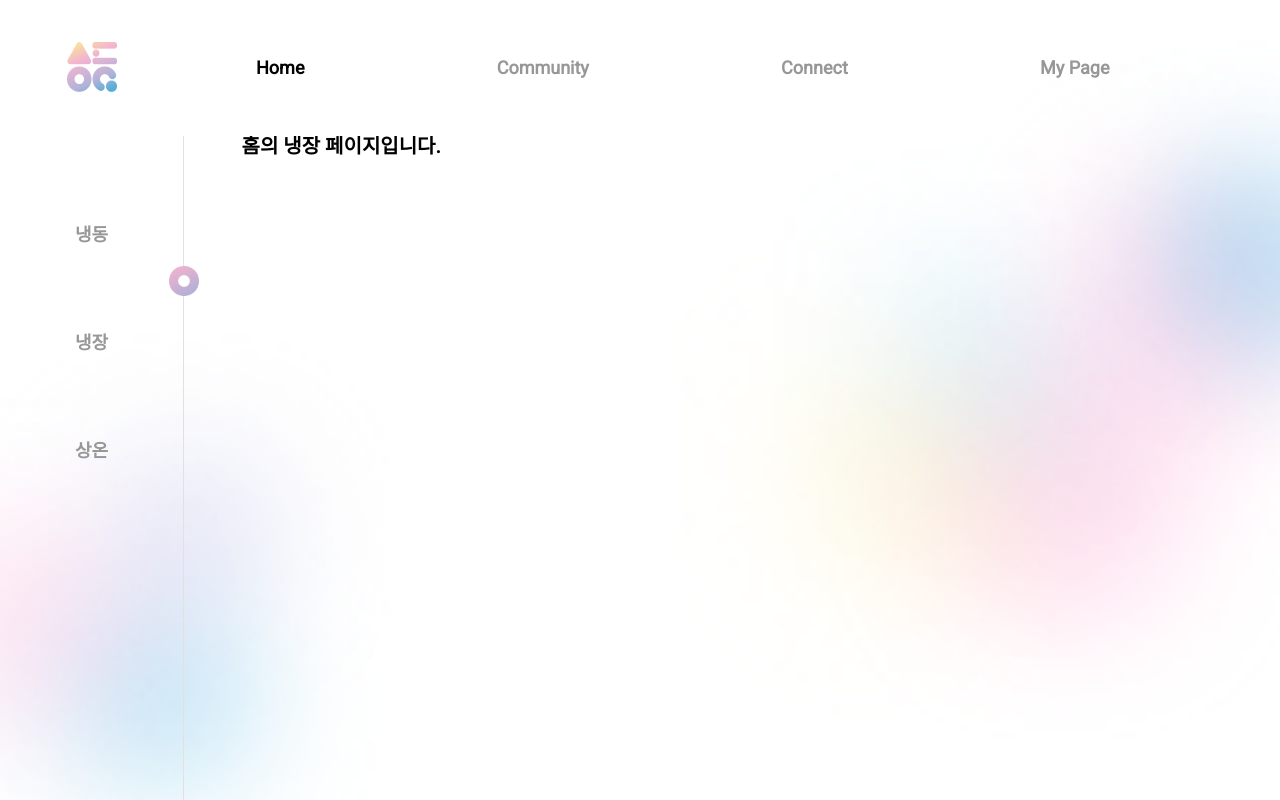
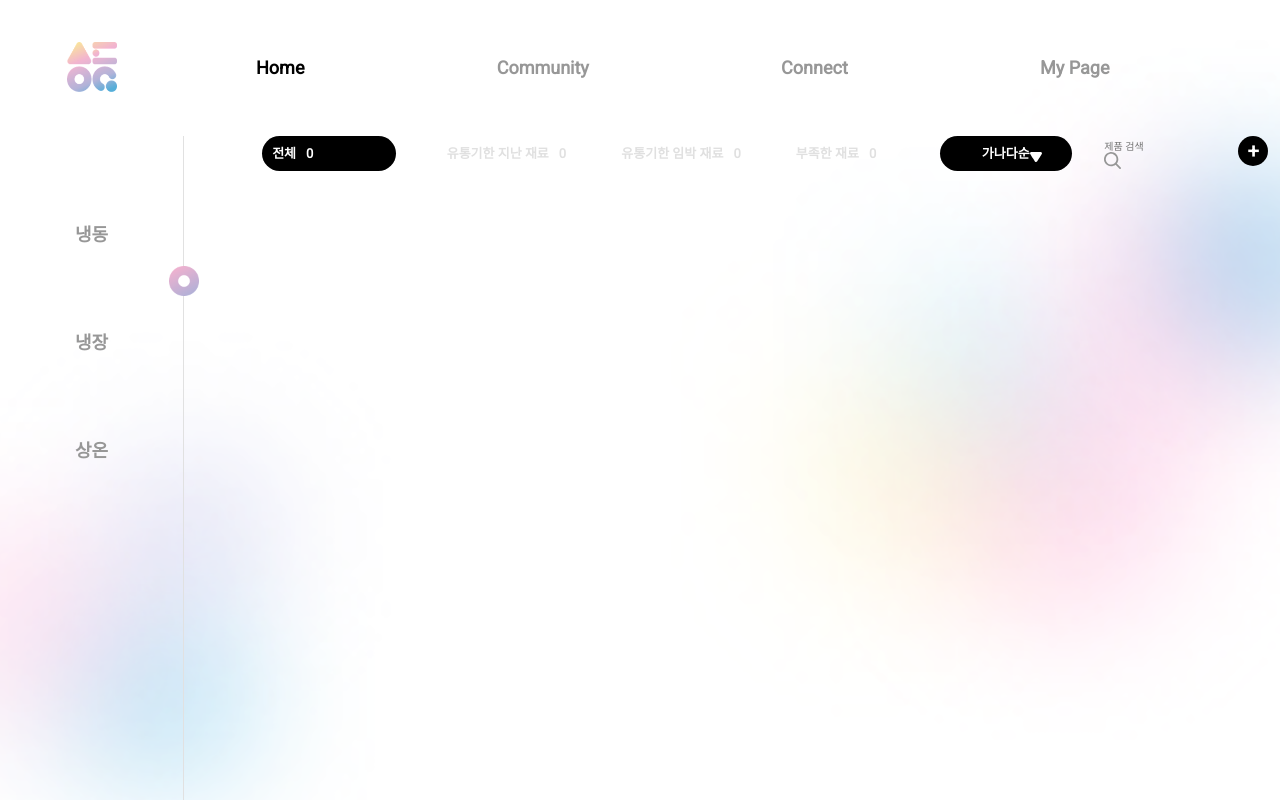
Before and after one commit to stockOneQ/front, a Next.js app: page /coldStorage in a window 1280 px wide. Shown: the top 800 px of the page. Built offline with nearby package versions, Linux system fonts and the light colour scheme.

Commit message:
feat(main) : 냉동 상온 냉장 카테고리 구별하기 & 정렬

```diff
--- /dev/null
+++ b/components/main/Cold/index.tsx
@@ -0,0 +1,25 @@
+import styled from 'styled-components';
+import Ingredients from '../Ingredients/index';
+import { useRecoilValue } from 'recoil';
+import { mainPostListState } from '../../../recoil/states';
+
+const MainSection = styled.section`
+  gap: 7.1rem;
+`
+
+/** 냉장 홈 화면 **/
+const ColdPage = () => {
+    const categoryFilter = '냉장';
+    const postList = useRecoilValue(mainPostListState);
+
+    const productsToShow = postList.filter((product) => product.storageMethod === "냉장");
+
+
+    return (
+        <MainSection>
+            <Ingredients productsToShow={productsToShow} storageMethodFilter="냉장" />
+        </MainSection>
+    );
+};
+
+export default ColdPage;
--- a/components/main/Ingredients/index.tsx
+++ b/components/main/Ingredients/index.tsx
@@ -1,3 +1,4 @@
+//ingredients/index.tsx
 import Image from 'next/image';
 import { useState, useEffect } from 'react';
 import { useRecoilValue, useSetRecoilState } from 'recoil';
@@ -6,17 +7,24 @@ import exampleMain from 'public/assets/imgs/community/friendProfile.png';
 import searchIcon from 'public/assets/icons/community/searchIcon.svg';
 import Link from 'next/link';
 import toggleButtonIcon from 'public/assets/icons/community/toggleButtonIcon.svg';
-import {  selectedProductState, mainPostListState, approachingExpirationState, expiredIngredientsState, insufficientIngredientsState } from '../../../recoil/states';
+import { selectedProductState, mainPostListState, approachingExpirationState, expiredIngredientsState, insufficientIngredientsState, StorageMethod, ProductItem } from '../../../recoil/states';
 
+// 추후 제거 후 다 ProductItem 교체 예정
 type IngredientsListItem = {
   id: number;
   category: string;
   productName: string;
+
 };
 
 
-const Ingredients = (): JSX.Element => {
+type IngredientsProps = {
+  productsToShow: ProductItem[];
+  storageMethodFilter: StorageMethod;
+};
 
+
+const Ingredients = ({ productsToShow, storageMethodFilter }: IngredientsProps) => {
   const postList = useRecoilValue(mainPostListState);
 
   const [searchBy, setSearchBy] = useState<string>('가나다순');
@@ -26,27 +34,48 @@ const Ingredients = (): JSX.Element => {
   const [searchTerm, setSearchTerm] = useState<string>('');
   const setSelectedProduct = useSetRecoilState(selectedProductState);
 
+  //정렬
+  const [sortOrder, setSortOrder] = useState<'가나다순' | '빈도순'>('가나다순');
+  const changeValueHandler = (value: string): void => {
+    setSearchBy(value);
+    setCategoryToggle(false);
+
+    // Toggle the sort order based on the selected value
+    setSortOrder((prevSortOrder) => (prevSortOrder === '가나다순' ? '빈도순' : '가나다순'));
+  };
+
   // 유통기한임박, 지난, 부족한재료
   const approachingExpiration = useRecoilValue(approachingExpirationState);
   const expiredIngredients = useRecoilValue(expiredIngredientsState);
   const insufficientIngredients = useRecoilValue(insufficientIngredientsState);
 
   // 카테고리 개수
-  const approachingExpirationCount: number = postList.filter((item) => approachingExpiration.includes(item.id.toString())).length;
-  const expiredIngredientsCount: number = postList.filter((item) => expiredIngredients.includes(item.id.toString())).length;
-  const insufficientIngredientsCount: number = postList.filter((item) => insufficientIngredients.includes(item.id.toString())).length;
-  const totalCount: number = postList.length;
+  const approachingExpirationCount: number = productsToShow.filter((item) =>
+    approachingExpiration.includes(item.id.toString())
+  ).length;
+  const expiredIngredientsCount: number = productsToShow.filter((item) =>
+    expiredIngredients.includes(item.id.toString())
+  ).length;
+  const insufficientIngredientsCount: number = productsToShow.filter((item) =>
+    insufficientIngredients.includes(item.id.toString())
+  ).length;
+  const totalCount: number = productsToShow.length;
 
   // 유통기한임박
   const [filteredApproachingExpiration, setFilteredApproachingExpiration] = useState<IngredientsListItem[]>([]);
   useEffect(() => {
     if (selectedCategory === 'beforeDate') {
-      const approachingExpirationProducts = postList.filter((item) => approachingExpiration.includes(item.id.toString()));
+      const approachingExpirationProducts = postList.filter(
+        (item) =>
+          approachingExpiration.includes(item.id.toString()) &&
+          (selectedCategory === '전체' || item.storageMethod === storageMethodFilter)
+      );
       setFilteredApproachingExpiration(approachingExpirationProducts);
     } else {
       setFilteredApproachingExpiration([]);
     }
-  }, [selectedCategory, approachingExpiration, postList]);
+  }, [selectedCategory, storageMethodFilter, approachingExpiration, postList]);
+
   // 유통기한지난
   const [filteredExpiredItems, setFilteredExpiredItems] = useState<IngredientsListItem[]>([]);
   useEffect(() => {
@@ -73,21 +102,40 @@ const Ingredients = (): JSX.Element => {
     setSelectedCategory(link);
   };
 
+  const renderItems = (items: ProductItem[]) => {
+    const sortedItems = sortOrder === '가나다순'
+      ? items.sort((a, b) => a.productName.localeCompare(b.productName))
+      : items.sort((a, b) => parseInt(b.orderingFrequency) - parseInt(a.orderingFrequency));
+
+    return sortedItems.map((value) => (
+      <S.MainItem key={value.id} onClick={() => handleItemClick(value)}>
+        <Link href={`/product/${value.id}`} key={value.id}>
+          <S.MainItemImg>
+            <Image src={exampleMain} alt="my_page_icon" width={140} height={140} />
+          </S.MainItemImg>
+          <S.ProductName>
+            {value.productName}
+          </S.ProductName>
+        </Link>
+      </S.MainItem>
+    ));
+  };
+
   const categoryToggleCloseHandler = (): void => {
     setCategoryToggle(false);
   };
 
-  const changeValueHandler = (value: string): void => {
-    setSearchBy(value);
-    setCategoryToggle(false);
-  };
+  //필터링해서 제품 정렬
+  const filteredItems: ProductItem[] = selectedCategory === '전체'
+    ? postList.filter((item) => item.storageMethod === storageMethodFilter)
+    : postList.filter((item) => item.storageMethod === storageMethodFilter && item.category === selectedCategory);
 
-  const filteredItems: IngredientsListItem[] = selectedCategory === '전체'
-    ? postList
-    : postList.filter((item) => item.category === selectedCategory);
+  const sortedFilteredItems = sortOrder === '가나다순'
+    ? filteredItems.sort((a, b) => a.productName.localeCompare(b.productName))
+    : filteredItems.sort((a, b) => parseInt(b.orderingFrequency) - parseInt(a.orderingFrequency));
 
 
-  const handleItemClick = (item: IngredientsListItem): void => {
+  const handleItemClick = (item: ProductItem): void => {
     setSelectedProduct(item);
   };
 
@@ -146,8 +194,8 @@ const Ingredients = (): JSX.Element => {
           </S.SelectedValueButton>
           {categoryToggle && (
             <S.OptionList>
-              <li onClick={() => changeValueHandler('가나다순')}>가나다순</li>
-              <li onClick={() => changeValueHandler('빈도순')}>빈도순</li>
+              <li onClick={() => changeValueHandler('가나다순')} className={sortOrder === '가나다순' ? 'selected' : ''}>가나다순</li>
+              <li onClick={() => changeValueHandler('빈도순')} className={sortOrder === '빈도순' ? 'selected' : ''}>빈도순</li>
             </S.OptionList>
           )}
           <S.SerchSection>
@@ -164,69 +212,10 @@ const Ingredients = (): JSX.Element => {
       </S.ControlBar>
 
       <S.MainSection>
-        {selectedCategory === 'beforeDate'
-          ? filteredApproachingExpiration.map((value) => (
-            <S.MainItem key={value.id} onClick={() => handleItemClick(value)}>
-              <Link href={`/product/${value.id}`} key={value.id}>
-                <S.MainItemImg>
-                  <Image src={exampleMain} alt="my_page_icon" width={140} height={140} />
-                </S.MainItemImg>
-                <S.ProductName>
-                  {value.productName}
-                </S.ProductName>
-              </Link>
-            </S.MainItem>
-          ))
-          : selectedCategory === 'afterDate'
-            ? filteredExpiredItems.map((value) => (
-              <S.MainItem key={value.id} onClick={() => handleItemClick(value)}>
-                <Link href={`/product/${value.id}`} key={value.id}>
-                  <S.MainItemImg>
-                    <Image src={exampleMain} alt="my_page_icon" width={140} height={140} />
-                  </S.MainItemImg>
-                  <S.ProductName>
-                    {value.productName}
-                  </S.ProductName>
-                </Link>
-              </S.MainItem>
-            ))
-            : selectedCategory === 'no'
-              ? filteredInsufficientIngredients.map((value) => (
-                <S.MainItem key={value.id} onClick={() => handleItemClick(value)}>
-                  <Link href={`/product/${value.id}`} key={value.id}>
-                    <S.MainItemImg>
-                      <Image src={exampleMain} alt="my_page_icon" width={140} height={140} />
-                    </S.MainItemImg>
-                    <S.ProductName>
-                      {value.productName}
-                    </S.ProductName>
-                  </Link>
-                </S.MainItem>
-              )) : searchTerm !== ''
-                ? searchResults.map((item) => (
-                  <S.MainItem key={item.id} onClick={() => handleItemClick(item)}>
-                    <Link href={`/product/${item.id}`} key={item.id}>
-                      <S.MainItemImg>
-                        <Image src={exampleMain} alt="my_page_icon" width={140} height={140} />
-                      </S.MainItemImg>
-                      <S.ProductName>
-                        {item.productName}
-                      </S.ProductName>
-                    </Link>
-                  </S.MainItem>
-                ))
-                : filteredItems.map((value) => (
-                  <S.MainItem key={value.id} onClick={() => handleItemClick(value)}>
-                    <Link href={`/product/${value.id}`} key={value.id}>
-                      <S.MainItemImg>
-                        <Image src={exampleMain} alt="my_page_icon" width={140} height={140} />
-                      </S.MainItemImg>
-                      <S.ProductName>
-                        {value.productName}
-                      </S.ProductName>
-                    </Link>
-                  </S.MainItem>
-                ))}
+        {selectedCategory === 'beforeDate' && renderItems(filteredApproachingExpiration)}
+        {selectedCategory === 'afterDate' && renderItems(filteredExpiredItems)}
+        {selectedCategory === 'no' && renderItems(filteredInsufficientIngredients)}
+        {searchTerm !== '' ? renderItems(searchResults) : renderItems(filteredItems)}
       </S.MainSection>
 
     </>
--- a/pages/coldStorage.tsx
+++ b/pages/coldStorage.tsx
@@ -1,9 +1,12 @@
-const ColdStorage = () => {
+//coldestorage
+import ColdPage from 'components/main/Cold/index';
+
+const Home = () => {
   return (
     <>
-      <h1>홈의 냉장 페이지입니다.</h1>
+     <ColdPage />
     </>
   );
 };
 
-export default ColdStorage;
+export default Home;
--- a/recoil/states.ts
+++ b/recoil/states.ts
@@ -2,8 +2,10 @@ import { atom, selector, useSetRecoilState } from "recoil";
 import { useCallback } from "react";
 
 /** 메인 페이지 + 제품 추가 */
+
 export interface ProductItem {
   id: number;
+  category: string;
   productName: string;
   price: string;
   seller: string;
@@ -19,6 +21,7 @@ export interface ProductItem {
   orderingSite: string;
   orderingFrequency: string;
   imageInfo: string;
+  storageMethod: string;
 };
 
 export const mainPostListState = atom<ProductItem[]>({
@@ -26,6 +29,7 @@ export const mainPostListState = atom<ProductItem[]>({
   default: [
     {
       id: 1,
+      category: "냉동",
       productName: "가나원두",
       price: "12000원",
       seller: "투썸플레이스",
@@ -40,8 +44,10 @@ export const mainPostListState = atom<ProductItem[]>({
       quantity: "2",
       orderingSite: "투썸사이트",
       orderingFrequency: "2",
-      imageInfo: "이미지"
+      imageInfo: "이미지",
+      storageMethod: "냉동",
     },
+
   ],
 });
 
@@ -66,6 +72,12 @@ export const expiredIngredientsState = atom<number[]>({
 //부족한 재료
 export const insufficientIngredientsState = atom<number[]>({
   key: 'insufficientIngredientsState',
+  default: [],
+});
+
+//보관 방식
+export const storageMethodState = atom<string[]>({
+  key: "storageMethodState",
   default: [],
 });
 
```
Also changed, not shown: components/main/RoomTemp/index.tsx (added, +21 -0 lines), components/main/index.tsx (+9 -1 lines), components/main/style.ts (+11 -0 lines), pages/new.tsx (+44 -5 lines), pages/roomTemperature.tsx (+14 -3 lines).
